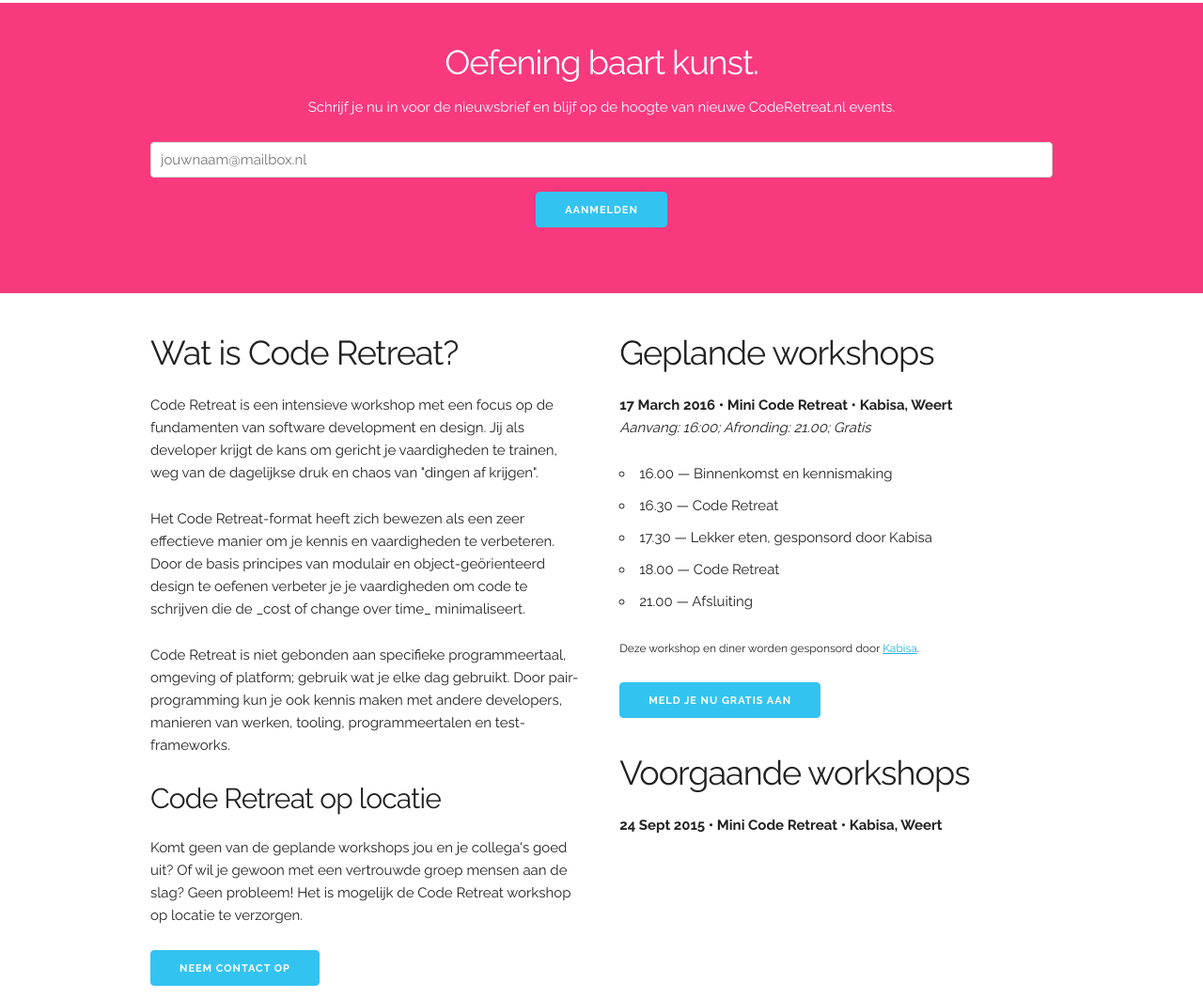
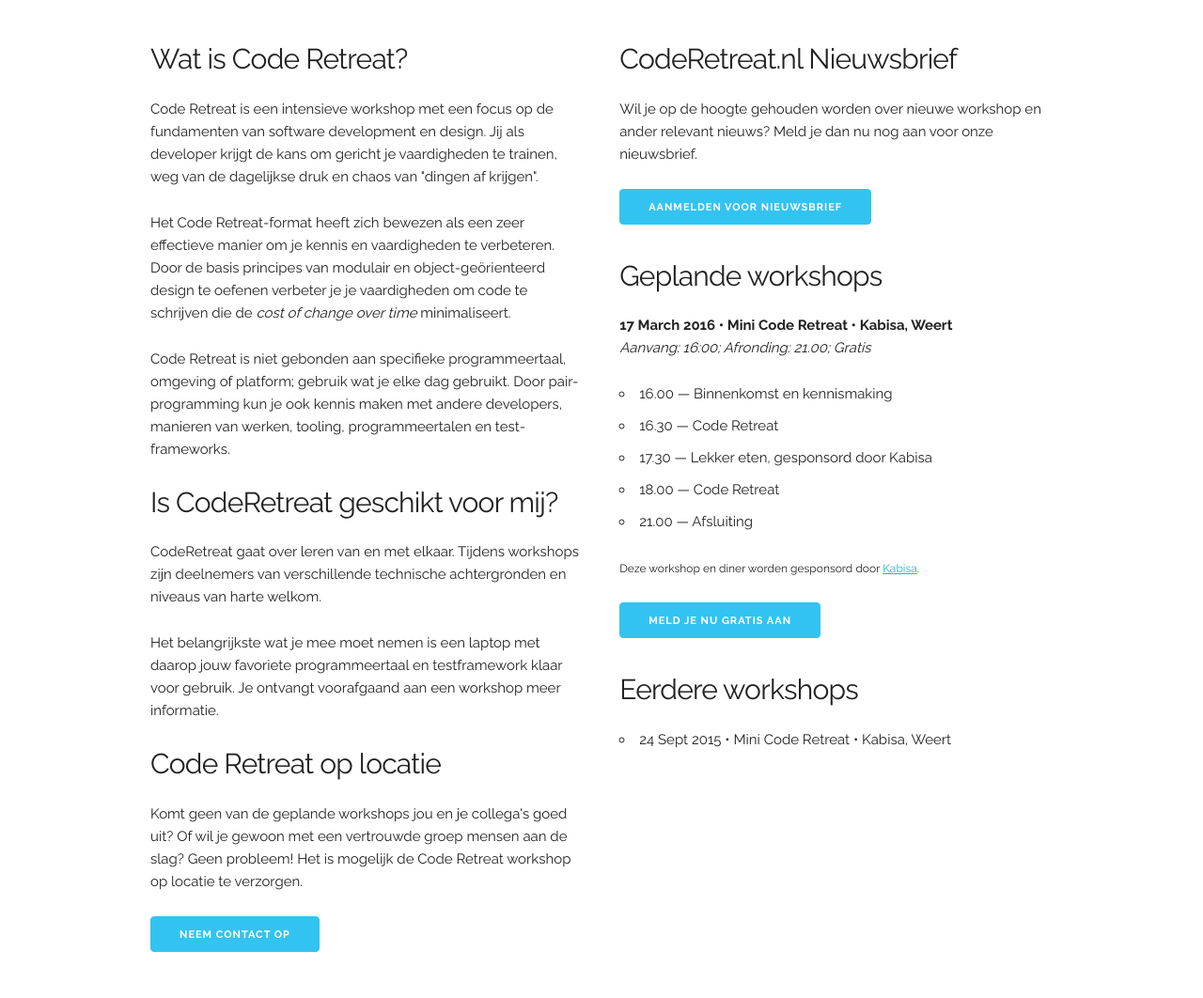
Before and after one commit to CodeRetreatNL/coderetreat.nl, a plain HTML site: page index.html in a window 1280 px wide. Shown: the part 321-1383 px from the top of the page at 94% size. Drawn offline with Linux system fonts and the light colour scheme.

Commit message:
Rework content

```diff
--- a/index.html
+++ b/index.html
@@ -53,35 +53,33 @@
     </div>
   </div>
 
-  <div class="section inverted">
-    <div class="container">
-      <h3 class="section-heading">Oefening baart kunst.</h3>
-      <div class="row">
-        <div class="twelve columns">
-          <p>Schrijf je nu in voor de nieuwsbrief en blijf op de hoogte van nieuwe CodeRetreat.nl events.</p>
-          <form action="http://newsletter.kabisa.nl/t/r/s/dyttwy/" method="post" id="subForm">
-            <input class="u-full-width" type="email" placeholder="jouwnaam@mailbox.nl" name="cm-dyttwy-dyttwy" required id="fieldEmail">
-            <input class="button-primary" type="submit" value="Aanmelden">
-          </form>
-        </div>
-      </div>
-    </div>
-  </div>
 
   <div class="section">
     <div class="container">
       <div class="row">
         <div class="six columns text">
-          <h3>Wat is Code Retreat?</h3>
+          <h4>Wat is Code Retreat?</h4>
           <p>
             Code Retreat is een intensieve workshop met een focus op de fundamenten van software development en design. Jij als developer krijgt de kans om gericht je vaardigheden te trainen, weg van de dagelijkse druk en chaos van "dingen af krijgen".
           </p>
           <p>
             Het Code Retreat-format heeft zich bewezen als een zeer effectieve manier om je kennis en vaardigheden te verbeteren. Door de basis principes van modulair en object-geörienteerd design te oefenen verbeter je je vaardigheden om code te schrijven die de
-            _cost of change over time_ minimaliseert.
+            <em>cost of change over time</em> minimaliseert.
           </p>
           <p>
             Code Retreat is niet gebonden aan specifieke programmeertaal, omgeving of platform; gebruik wat je elke dag gebruikt. Door pair-programming kun je ook kennis maken met andere developers, manieren van werken, tooling, programmeertalen en test-frameworks.
+          </p>
+
+          <h4>Is CodeRetreat geschikt voor mij?</h4>
+
+          <p>
+          CodeRetreat gaat over leren van en met elkaar. Tijdens workshops zijn deelnemers
+          van verschillende technische achtergronden en niveaus van harte welkom.
+          </p>
+
+          <p>
+          Het belangrijkste wat je mee moet nemen is een laptop met daarop jouw favoriete programmeertaal en
+          testframework klaar voor gebruik. Je ontvangt voorafgaand aan een workshop meer informatie.
           </p>
 
           <h4>Code Retreat op locatie</h4>
@@ -94,7 +92,16 @@
         </div>
 
         <div class="six columns text">
-          <h3>Geplande workshops</h3>
+          <h4>CodeRetreat.nl Nieuwsbrief</h4>
+          <p>
+          Wil je op de hoogte gehouden worden over nieuwe workshop en ander relevant nieuws? Meld je dan
+          nu nog aan voor onze nieuwsbrief.
+          </p>
+          <p>
+          <a class="button button-primary" href="http://newsletter.kabisa.nl/h/r/E662E5D486E82A85">Aanmelden voor Nieuwsbrief</a>
+          </p>
+
+          <h4>Geplande workshops</h4>
 
           <p>
             <strong>17 March 2016 • Mini Code Retreat • Kabisa, Weert</strong>
@@ -115,11 +122,11 @@
             <a class="button button-primary" href="https://docs.google.com/forms/d/1MRJkr_sFYOi3VDJpixx7KRI-jQg9n7eCv5y9LYOUYQg/viewform">Meld je nu gratis aan</a>
           </p>
 
-          <h3>Voorgaande workshops</h3>
+          <h4>Eerdere workshops</h4>
 
-          <p>
-            <strong>24 Sept 2015 • Mini Code Retreat • Kabisa, Weert</strong>
-          </p>
+          <ul>
+            <li>24 Sept 2015 • Mini Code Retreat • Kabisa, Weert</li>
+          </ul>
 
         </div>
       </div>
```
